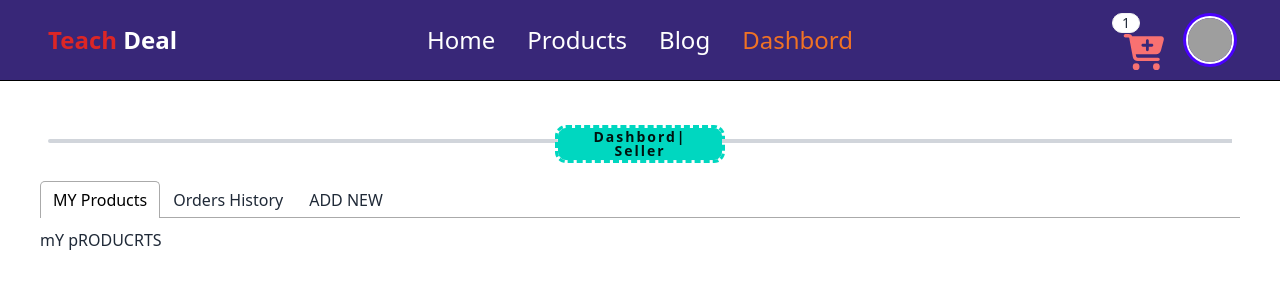
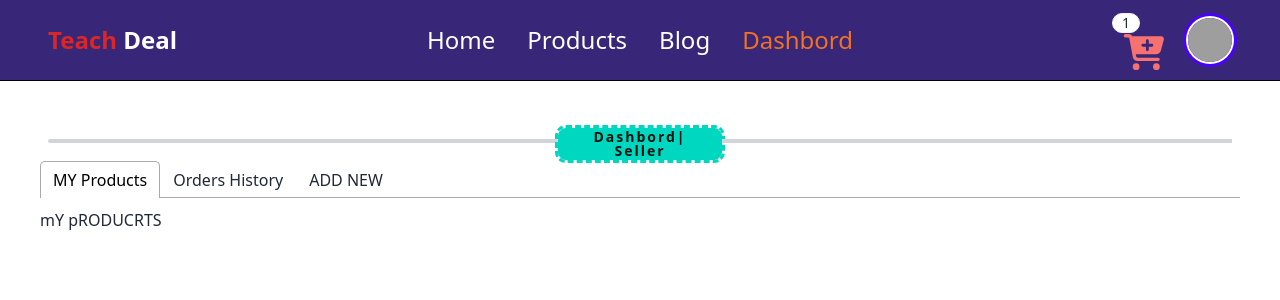
Before and after one commit to raihanuldev/Tech-Deal, a Next.js app: page /dashbord in a window 1280 px wide. Shown: the top 300 px of the page. Built offline with nearby package versions, Linux system fonts and the light colour scheme; grey boxes are pictures that could not be loaded.

Commit message:
SellerDashbord

```diff
--- a/src/components/dashbord/SellerDashbord.tsx
+++ b/src/components/dashbord/SellerDashbord.tsx
@@ -15,7 +15,7 @@ const SellerDashbord = () => {
         <hr className="hr-tag border-gray-300 border-2 w-full" />
       </div>
       <div className="mx-10">
-        <Tabs className='mt-5'>
+        <Tabs>
           <TabList>
             <Tab>MY Products</Tab>
             <Tab>Orders History</Tab>
```
